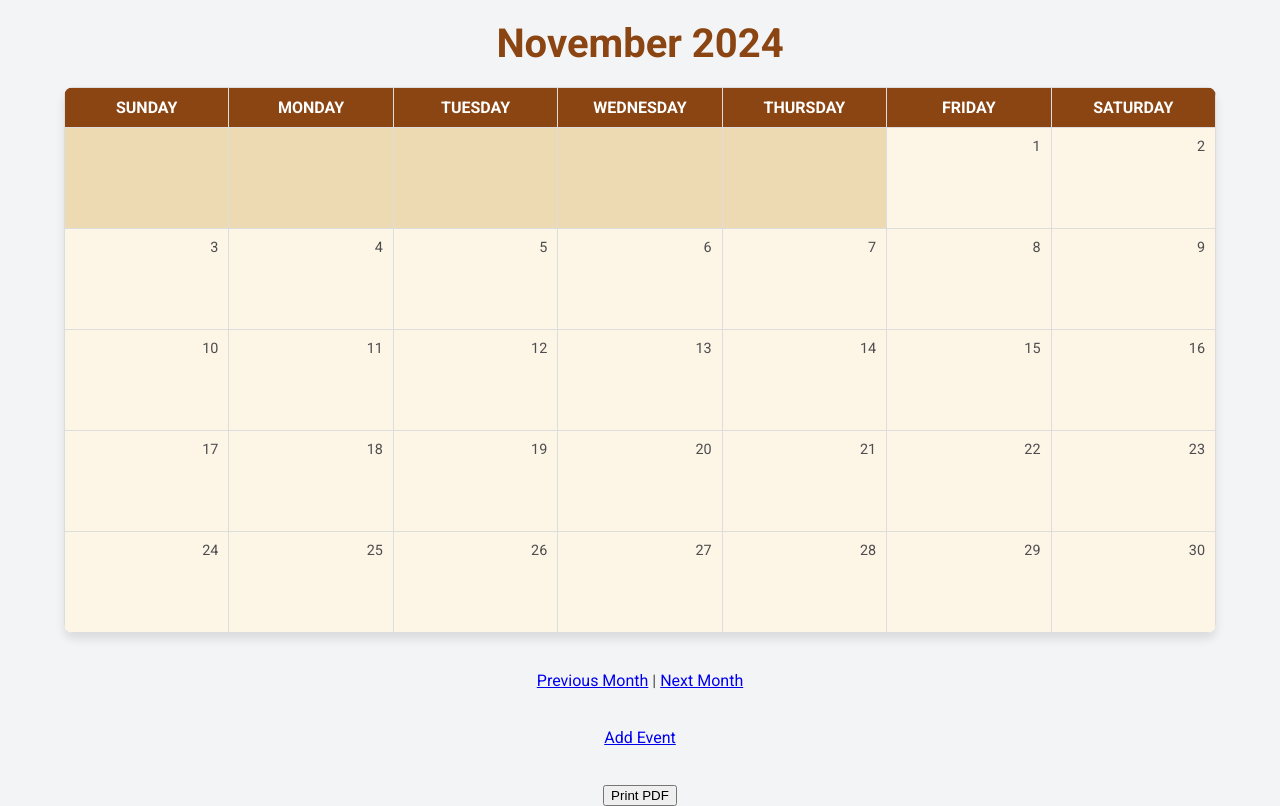
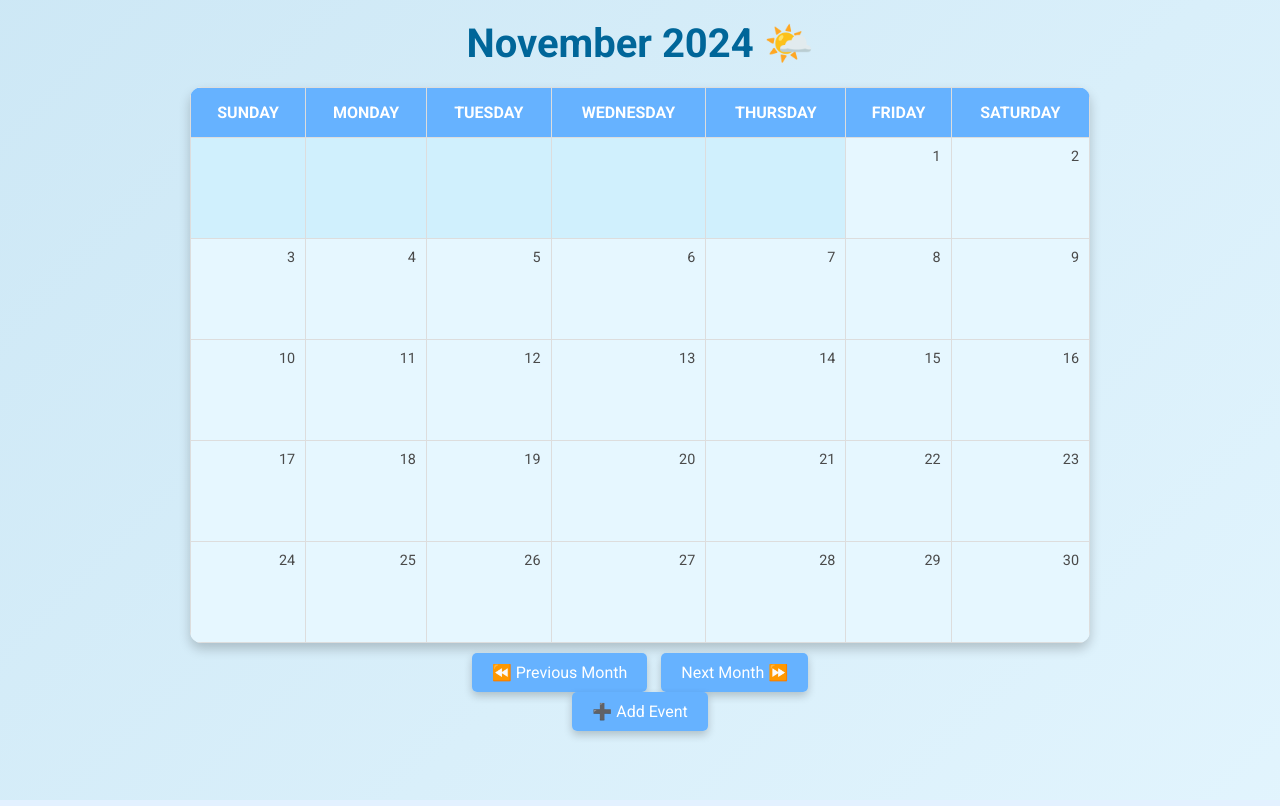
Before and after one commit to 6510615153/Team_Scheduler, a Django app: page /calendar/ in a window 1280 px wide. Run offline with Django 5.2, Linux system fonts and the light colour scheme; the visitor is signed in with stand-in values (Sample User, id 1); data that the repository does not hold is empty.

Commit message:
CSS updated for new branch

```diff
--- a/event/templates/event/calendar.html
+++ b/event/templates/event/calendar.html
@@ -10,37 +10,42 @@
             font-family: 'Roboto', sans-serif;
             margin: 0;
             padding: 0;
-            background-color: #f3f4f6;
-            color: rgb(77, 76, 79);
+            background: linear-gradient(-45deg, #d0f0fd, #e6f7ff, #cce7f5, #b3d9f7);
+            background-size: 400% 400%;
+            animation: gradientMove 10s ease infinite;
+            color: #4a4a4a;
             text-align: center;
+            transition: opacity 0.3s ease;
         }
+
         h1 {
             font-size: 2.5rem;
             margin: 20px 0;
-            color: #8B4513;
+            color: #006699;
         }
 
         table {
             width: 90%;
-                max-width: 1200px;
-                margin: 0px auto; /* Adds spacing above and below the table */
+            max-width: 900px;
+            margin: 20px auto;
             border-collapse: collapse;
-                box-shadow: 0 6px 10px rgba(0, 0, 0, 0.1); /* More pronounced shadow for depth */
-                border-radius: 9px;
-                overflow: hidden; /* Ensures rounded corners affect inner content */
-                text-align: center; /* Centers text inside cells */
-                table-layout: fixed;
+            box-shadow: 0 6px 12px rgba(0, 0, 0, 0.2);
+            border-radius: 12px;
+            overflow: hidden;
+            text-align: center;
+            background-color: #f0faff;
         }
 
-        th{
-            padding: 10px;
+        th {
+            padding: 15px;
             border: 1px solid #ddd;
             text-align: center;
-            background-color: #8B4513;
+            background-color: #66b2ff;
             color: white;
             font-weight: bold;
             text-transform: uppercase;
         }
+
         td {
             padding: 10px;
             border: 1px solid #ddd;
@@ -48,26 +53,68 @@
             height: 80px;
             vertical-align: top;
             font-size: 0.9rem;
-            background-color: #FDF5E6;
+            background-color: #e6f7ff;
+            position: relative;
+            overflow: hidden;
         }
 
         td.empty {
-            background-color: #edd9b2;
+            background-color: #d0f0fd;
         }
 
-        .event_box {
+        td a {
+            color: #0073e6;
             text-decoration: none;
-            text-underline-offset: 4px;
+            font-size: 0.8rem;
+            font-weight: bold;
+        }
+
+        td a:hover {
+            color: #0059b3;
+            text-decoration: underline;
+        }
+
+        .change_date {
+            margin: 15px auto;
+        }
+
+        .change_date a {
+            text-decoration: none;
             font-size: 1rem;
+            padding: 10px 20px;
+            margin: 5px;
+            background-color: #66b2ff;
             color: white;
             border-radius: 5px;
-            padding-top: 3px;
-            padding-bottom: 3px;
+            box-shadow: 0 4px 8px rgba(0, 0, 0, 0.2);
+            transition: background-color 0.3s, transform 0.2s;
+        }
+
+        .change_date a:hover {
+            background-color: #0059b3;
+            transform: scale(1.05);
+        }
+
+        .add_event {
+            margin-top: 20px; /* เพิ่มระยะห่างด้านบน */
+        }
+
+        @keyframes gradientMove {
+            0% {
+                background-position: 0% 50%;
+            }
+            50% {
+                background-position: 100% 50%;
+            }
+            100% {
+                background-position: 0% 50%;
+            }
         }
     </style>
 </head>
 <body>
-<h1>{{ month_name }} {{ year }}</h1>
+    <div id="calendar-container">
+        <h1>{{ month_name }} {{ year }} 🌤️</h1>
 
         <table>
             <thead>
@@ -90,20 +137,8 @@
                             {% for date, list in events.items %}
                                 {% if day == date %}
                                 {% for event in list %}
-                            <li style="list-style-type: none; ">
-                                {% if event.importance == "1" %}
-                                <div class="event_box" style="background-color: #8B4513;">
-                                {% elif event.importance == "2" %}
-                                <div class="event_box" style="background-color: #ca9026;">
-                                {% else %}
-                                <div class="event_box" style="background-color: #2686da;">
-                                {% endif %}
-                                <a class="event_box" href="{% url 'event:event_detail' event.id %}">
-                                    <u>{{ event.start_time|time:"H:i" }} - {{ event.end_time|time:"H:i" }}</u>
-                                <br>
-                                {{ event.text }}
-                                </a>
-                                </div>
+                                <li style="list-style-type: none;">
+                                    <a href="#">{{ event.start_time|time:"H:i" }} - {{ event.text }}</a>
                                 </li>
                                 {% endfor %}
                                 {% endif %}
@@ -118,22 +153,29 @@
                 {% endfor %}
             </tbody>
         </table>
-<br><br>
+
         <div class="change_date">
-        <a href="{% url 'event:calendar_change' year=prev_year month=prev_month %}">Previous Month</a> |
-        <a href="{% url 'event:calendar_change' year=next_year month=next_month %}">Next Month</a>
+            <a href="{% url 'event:calendar_change' year=prev_year month=prev_month %}" class="change-month">⏪ Previous Month</a>
+            <a href="{% url 'event:calendar_change' year=next_year month=next_month %}" class="change-month">Next Month ⏩</a>
         </div>
-    <br><br>
-    <div class="change_date" style="left: 50%;">
-        <a href="{% url 'event:event_add' %}">Add Event</a>
+
+        <div class="change_date add_event">
+            <a href="{% url 'event:event_add' %}">➕ Add Event</a>
         </div>
-    <br><br>
-    <div class="change_date" style="left: 50%;">
-        <form method="POST" action="{% url 'event:calendar_pdf'%}">
-            {% csrf_token %}
-            <input type="text" type="hidden" name="packed_context" value="{{ packed_context }}" style="display: none;">
-            <button type="submit">Print PDF</button>
-        </form>
     </div>
+
+    <script>
+        // Transition เมื่อเปลี่ยนเดือน
+        const links = document.querySelectorAll('.change-month');
+        links.forEach(link => {
+            link.addEventListener('click', (e) => {
+                e.preventDefault();
+                document.body.style.opacity = '0';
+                setTimeout(() => {
+                    window.location.href = link.href;
+                }, 300); // ลดเวลาหน่วงเหลือ 300ms
+            });
+        });
+    </script>
 </body>
 </html>
```
Lines whose indentation alone changed are shown as unchanged.
